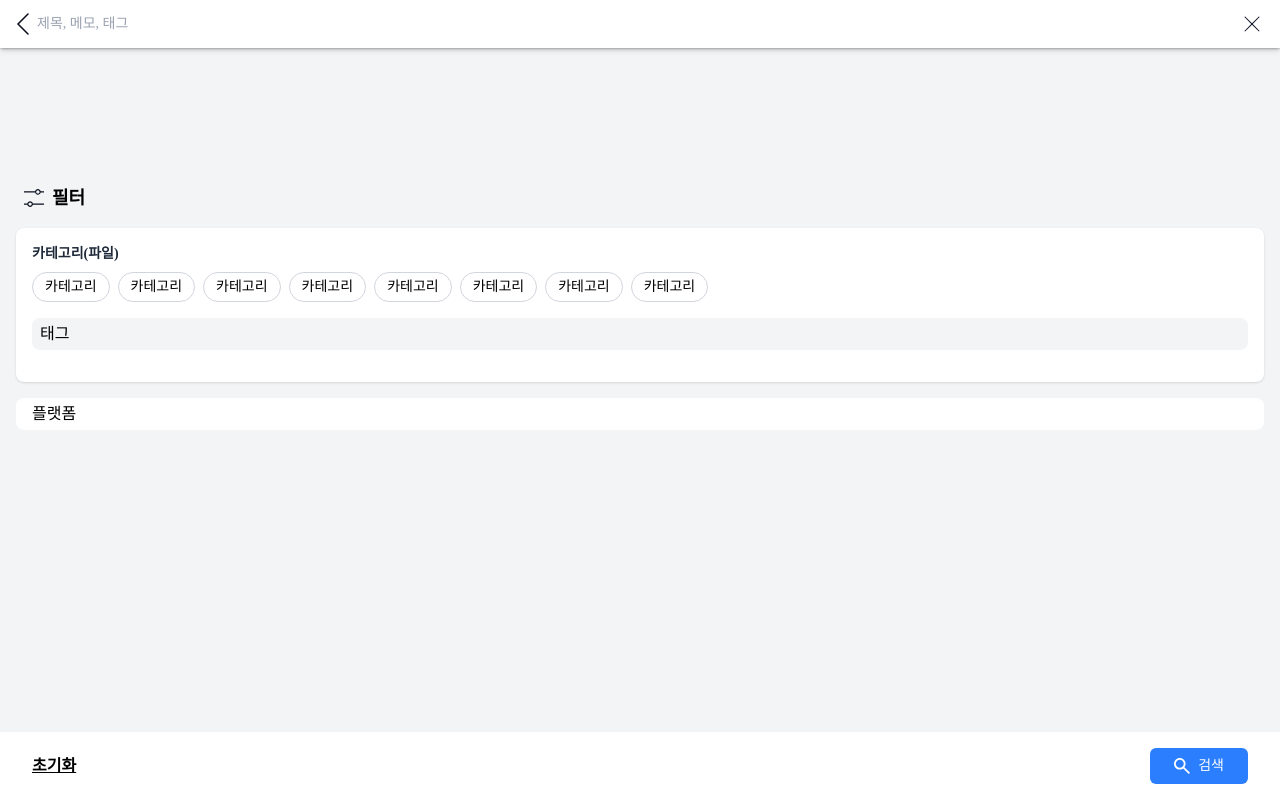
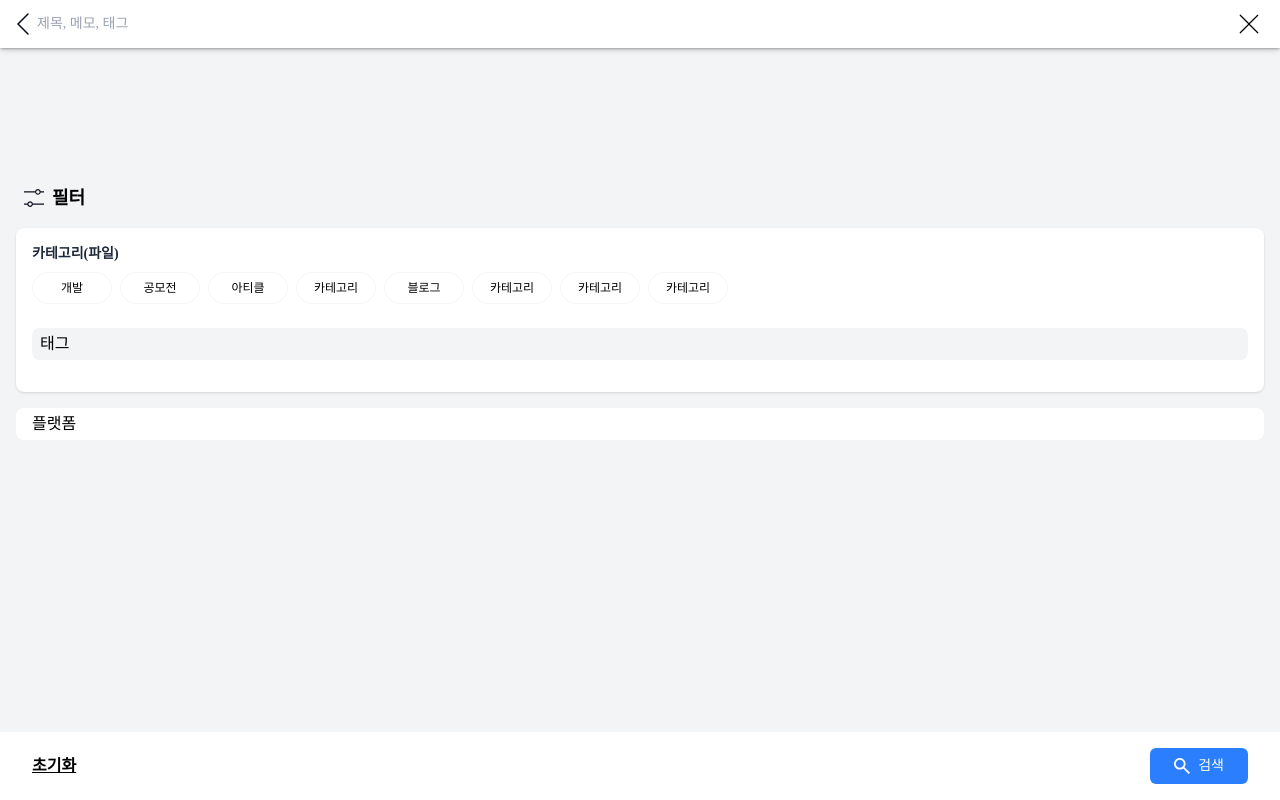
Before and after one commit to Leets-Official/BOOKMARK-FE, a React (Vite) app: page /search in a window 1280 px wide. Built offline with nearby package versions, Linux system fonts and the light colour scheme.

Commit message:
chore: 검색바에 chip 추가

```diff
--- a/package.json
+++ b/package.json
@@ -14,6 +14,7 @@
     "@tanstack/react-query": "^5.81.2",
     "axios": "^1.10.0",
     "clsx": "^2.1.1",
+    "framer-motion": "^12.23.5",
     "react": "^19.1.0",
     "react-dom": "^19.1.0",
     "react-router-dom": "^7.6.2",
--- a/src/components/common/Chip.tsx
+++ b/src/components/common/Chip.tsx
@@ -1,5 +1,97 @@
-const Chip = () => {
-  return <div>Chip</div>;
+import { tv } from 'tailwind-variants';
+import { motion } from 'framer-motion';
+import Button from './Button';
+import { DeleteIcon } from '@/assets';
+
+interface ChipProps {
+  id: string;
+  content: string;
+  isSelected: boolean;
+  type: 'category' | 'tag' | 'suggestion';
+  onClick: () => void;
+  onDelete?: () => void;
+  disabled?: boolean;
+  className?: string;
+}
+
+// type(카테고리, 태그, 제안 태그), isSelected(선택됨, 선택안됨)에 따라서 chip 색상 변경
+const chipStyle = tv({
+  base: 'rounded-[100px] flex items-center justify-center border text-xs h-8 p-2 flex-row gap-1',
+  variants: {
+    isSelected: { true: '', false: '' },
+    type: { category: '', tag: '', suggestion: '' },
+  },
+  compoundVariants: [
+    {
+      type: 'category',
+      isSelected: true,
+      class: 'bg-lightGray border-black',
+    },
+    {
+      type: 'category',
+      isSelected: false,
+      class: 'bg-white border-grayBorder',
+    },
+    {
+      type: 'tag',
+      isSelected: true,
+      class: 'bg-grayBg border-black text-grayText',
+    },
+    {
+      type: 'tag',
+      isSelected: false,
+      class: 'bg-grayBg border-grayBorder text-grayText',
+    },
+    {
+      type: 'suggestion',
+      isSelected: true,
+      class: 'bg-lightPrimary border-primary text-grayText',
+    },
+    {
+      type: 'suggestion',
+      isSelected: false,
+      class: 'bg-grayBg border-grayBorder text-grayText',
+    },
+  ],
+});
+
+const Chip = ({
+  id,
+  content,
+  isSelected,
+  type,
+  onClick,
+  onDelete,
+  disabled = false,
+  className,
+}: ChipProps) => {
+  return (
+    <motion.div
+      className={
+        chipStyle({ isSelected, type }) +
+        (disabled ? '' : ' cursor-pointer') +
+        ' group relative ' +
+        (className || '')
+      }
+      layoutId={`${id}`}
+      animate={{ scale: 1 }}
+      transition={{ duration: 0.2 }}
+      whileHover={disabled ? undefined : { scale: 1.05 }}
+      whileTap={disabled ? undefined : { scale: 0.95 }}
+      onClick={disabled ? undefined : onClick}
+    >
+      <p>{type === 'category' ? content : '#' + content}</p>
+      {/* 삭제 함수가 있을시 활성화 */}
+      {onDelete && (
+        <Button
+          onClick={() => {
+            onDelete?.();
+          }}
+          icon={<DeleteIcon height={16} width={16} fill='#000000' />}
+        />
+      )}
+    </motion.div>
+  );
 };
 
 export default Chip;
--- a/src/components/layout/searchBar/FilterSearchBar.tsx
+++ b/src/components/layout/searchBar/FilterSearchBar.tsx
@@ -2,15 +2,21 @@ import { BackIcon, DeleteIcon, HistoryIcon } from '@/assets';
 import Input from '@/components/common/Input';
 import React, { useState } from 'react';
 
-const FilterSearchBar = () => {
+interface FilterSearchBarProps {
+  selectedCategories: string[];
+  // eslint-disable-next-line no-unused-vars
+  onDeleteCategory: (category: string) => void;
+}
+
+const FilterSearchBar: React.FC<FilterSearchBarProps> = ({
+  selectedCategories,
+  onDeleteCategory,
+}) => {
   const [value, setValue] = useState('');
   const [isFocused, setIsFocused] = useState(false);
 
   const onChange = (e: React.FormEvent<HTMLInputElement>) => {
-    const {
-      currentTarget: { value },
-    } = e;
-    setValue(value);
+    setValue(e.currentTarget.value);
   };
 
   const handleKeyDown = (e: React.KeyboardEvent<HTMLInputElement>) => {
@@ -25,12 +31,31 @@ const FilterSearchBar = () => {
 
   return (
     <div className='w-full bg-white shadow-sm relative'>
+      {selectedCategories.length > 0 && (
+        <div className='px-4 py-2 border-t border-gray-200 bg-white flex flex-wrap gap-2'>
+          {selectedCategories.map((category, idx) => (
+            <span
+              key={idx}
+              className='flex items-center bg-gray-100 text-black px-3 py-1 rounded-full text-sm max-w-[140px] border border-black'
+              title={category}
+            >
+              <span className='truncate mr-2'>{category}</span>
+              <button
+                onClick={() => onDeleteCategory(category)}
+                className='flex items-center justify-center'
+              >
+                <DeleteIcon width={14} height={14} fill='#000' />
+              </button>
+            </span>
+          ))}
+        </div>
+      )}
+
       <div className='flex items-center w-full h-12 px-4 shadow-md bg-white z-10'>
         <div className='mr-2 cursor-pointer'>
           <BackIcon />
         </div>
 
-        {/* 검색 인풋 */}
         <Input
           value={value}
           onChange={onChange}
@@ -41,29 +66,26 @@ const FilterSearchBar = () => {
           placeholder='제목, 메모, 태그'
         />
         <div className='ml-2 cursor-pointer' onClick={clearInput}>
-          <DeleteIcon />
+          <DeleteIcon width={30} height={30} fill='#000000' />
         </div>
       </div>
+
       {isFocused && (
         <div className='absolute top-full left-0 w-full bg-white px-4 shadow-md z-0'>
-          <div className='flex items-center justify-between gap-2 my-4 text-sm text-black'>
-            <div className='flex items-center gap-2'>
-              <HistoryIcon />
-              최근기록 1
+          {['최근기록 1', '최근기록 2'].map((record, idx) => (
+            <div
+              key={idx}
+              className='flex items-center justify-between gap-2 my-4 text-sm text-black'
+            >
+              <div className='flex items-center gap-2'>
+                <HistoryIcon />
+                {record}
+              </div>
+              <div className='cursor-pointer'>
+                <DeleteIcon width={20} height={20} fill='#000000' />
+              </div>
             </div>
-            <div className='cursor-pointer'>
-              <DeleteIcon />
-            </div>
-          </div>
-          <div className='flex items-center justify-between gap-2 my-4 text-sm text-black'>
-            <div className='flex items-center gap-2'>
-              <HistoryIcon />
-              최근기록 2
-            </div>
-            <div className='cursor-pointer'>
-              <DeleteIcon />
-            </div>
-          </div>
+          ))}
         </div>
       )}
     </div>
--- a/src/pages/Search.tsx
+++ b/src/pages/Search.tsx
@@ -1,51 +1,78 @@
-// import React from 'react';
+import { useState } from 'react';
 import FilterSearchBar from '@/components/layout/searchBar/FilterSearchBar';
 import { FilterIcon, SearchIcon } from '@/assets';
+import Chip from '@/components/common/Chip';
+
+const categories = [
+  '개발',
+  '공모전',
+  '아티클',
+  '카테고리',
+  '블로그',
+  '카테고리',
+  '카테고리',
+  '카테고리',
+];
 
 const Search = () => {
+  const [selectedCategories, setSelectedCategories] = useState<string[]>([]);
+
+  const onCategoryClick = (category: string) => {
+    setSelectedCategories((prev) =>
+      prev.includes(category) ? prev.filter((c) => c !== category) : [...prev, category],
+    );
+  };
+
+  // 개별 카테고리 삭제 핸들러
+  const onDeleteCategory = (category: string) => {
+    setSelectedCategories((prev) => prev.filter((c) => c !== category));
+  };
+
   return (
     <div className='flex flex-col w-full h-[100vh] bg-gray-100'>
-      {/* 상단 영역 (검색바 + 최근기록) */}
       <div className='bg-white shadow-sm'>
-        {/* 검색바 */}
-        <FilterSearchBar />
+        {/* 삭제 핸들러도 전달 */}
+        <FilterSearchBar
+          selectedCategories={selectedCategories}
+          onDeleteCategory={onDeleteCategory}
+        />
       </div>
 
-      {/* 하단 영역 (필터 등) */}
       <div className='flex flex-col p-4 flex-1'>
-        {/* 필터 */}
         <div className='flex items-center font-semibold text-lg mt-30 mb-4 ml-2'>
           <FilterIcon className='w-5 h-5 mr-2 text-black' />
           필터
         </div>
 
-        {/* 필터 영역 박스 */}
         <div className='bg-white p-4 rounded-lg shadow-sm'>
-          {/* 카테고리 제목 */}
           <div className='mb-2 text-sm font-semibold text-gray-800'>카테고리(파일)</div>
 
-          {/* 카테고리 태그들 */}
-          <div className='flex flex-wrap gap-2 mb-4'>
-            {Array.from({ length: 8 }).map((_, idx) => (
-              <div
+          <div className='flex flex-wrap gap-2 mb-6'>
+            {categories.map((category, idx) => (
+              <Chip
                 key={idx}
-                className='px-3 py-1 bg-white border border-gray-300 rounded-full text-sm text-black'
-              >
-                카테고리
-              </div>
+                id={`category-${idx}`}
+                content={category}
+                type='category'
+                isSelected={selectedCategories.includes(category)}
+                onClick={() => onCategoryClick(category)}
+                className='h-7 px-2 py-0.5 text-sm max-w-[80px] truncate w-1/4'
+              />
             ))}
           </div>
 
-          {/* 태그 인풋 */}
           <div className='w-full bg-gray-100 rounded-lg px-2 py-2 mb-4'>태그</div>
         </div>
 
-        {/* 플랫폼 인풋 */}
         <div className='mt-4 bg-white rounded-lg px-4 py-2'>플랫폼</div>
 
-        {/* 초기화 / 검색 버튼 */}
         <div className='fixed bottom-0 left-0 w-full bg-white px-8 py-4 flex justify-between items-center z-20'>
-          <button className='text-black underline font-semibold'>초기화</button>
+          <button
+            className='text-black underline font-semibold'
+            onClick={() => setSelectedCategories([])}
+          >
+            초기화
+          </button>
           <button className='flex items-center gap-2 px-6 py-2 bg-blue-500 text-white rounded-md text-sm'>
             <SearchIcon className='w-4 h-4' />
             검색
```
Also changed, not shown: src/assets/Icon/Delete.svg, 1 other file (tests, documents, lock files or other folders).
